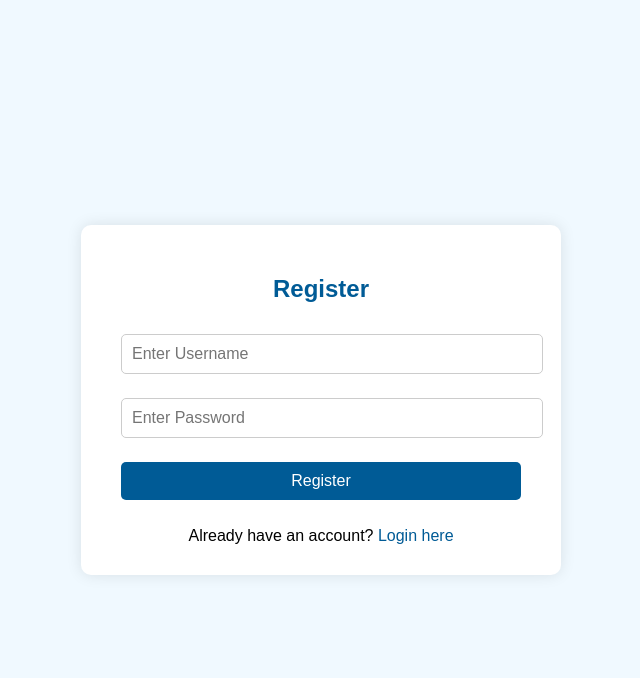
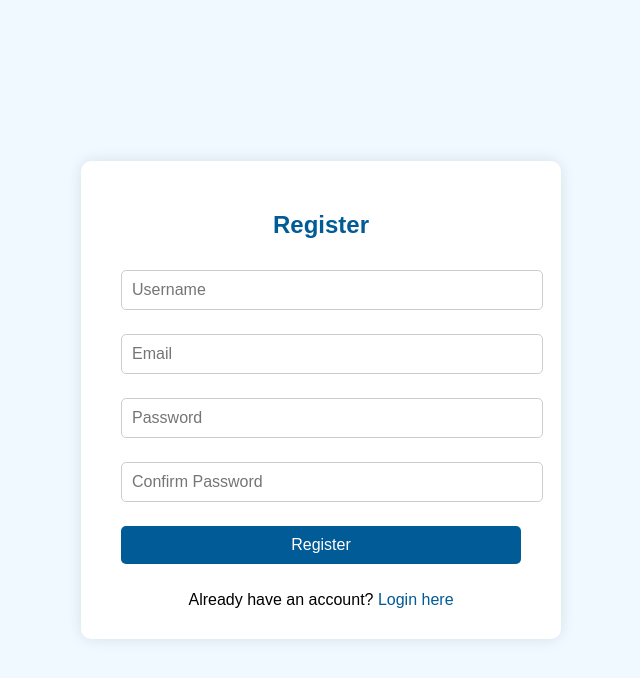
Before and after one commit to Norahyd/SecurityProject, a PHP site: page /register.php in a window 1280 px wide. Shown: the top 678 px of the page, without its empty margins (319-959 px from the left). Run offline with PHP 8.4, Linux system fonts and the light colour scheme.

Commit message:
updated version

```diff
--- a/SecureWebsite/register.php
+++ b/SecureWebsite/register.php
@@ -12,34 +12,41 @@ $success = "";
 
 if ($_SERVER["REQUEST_METHOD"] == "POST") {
     $username = trim($_POST["username"]);
+    $email = trim($_POST["email"]);
     $password = trim($_POST["password"]);
+    $confirm_password = trim($_POST["confirm_password"]);
 
-    if (empty($username) || empty($password)) {
-        $error = "Both fields are required.";
+    // Validate fields
+    if (empty($username) || empty($email) || empty($password) || empty($confirm_password)) {
+        $error = "All fields are required.";
+    } elseif (!filter_var($email, FILTER_VALIDATE_EMAIL)) {
+        $error = "Invalid email format.";
+    } elseif ($password !== $confirm_password) {
+        $error = "Passwords do not match.";
     } else {
-        $stmt = $conn->prepare("SELECT id FROM users WHERE username = ?");
-        $stmt->bind_param("s", $username);
+        // Check for existing username or email
+        $stmt = $conn->prepare("SELECT id FROM users WHERE username = ? OR email = ?");
+        $stmt->bind_param("ss", $username, $email);
         $stmt->execute();
         $stmt->store_result();
 
         if ($stmt->num_rows > 0) {
-            $error = "Username already exists.";
+            $error = "Username or email already exists.";
         } else {
             $hashed_password = password_hash($password, PASSWORD_BCRYPT);
-            $stmt = $conn->prepare("INSERT INTO users (username, password, role) VALUES (?, ?, 'user')");
-            $stmt->bind_param("ss", $username, $hashed_password);
+            $stmt = $conn->prepare("INSERT INTO users (username, email, password, role) VALUES (?, ?, ?, 'user')");
+            $stmt->bind_param("sss", $username, $email, $hashed_password);
 
             if ($stmt->execute()) {
                 $success = "Registration successful. <a href='../login.php'>Login here</a>.";
             } else {
-                $error = "Registration failed. Try again.";
+                $error = "Registration failed: " . $stmt->error;
             }
         }
         $stmt->close();
     }
 }
 ?>
-
 
 <!DOCTYPE html>
 <html>
@@ -68,7 +75,7 @@ if ($_SERVER["REQUEST_METHOD"] == "POST") {
             text-align: center;
             color: #005b96;
         }
-        input[type="text"], input[type="password"], input[type="submit"] {
+        input {
             width: 100%;
             padding: 10px;
             margin: 12px 0;
@@ -112,8 +119,10 @@ if ($_SERVER["REQUEST_METHOD"] == "POST") {
         <?php endif; ?>
 
         <form method="post">
-            <input type="text" name="username" placeholder="Enter Username" required>
-            <input type="password" name="password" placeholder="Enter Password" required>
+            <input type="text" name="username" placeholder="Username" required>
+            <input type="email" name="email" placeholder="Email" required>
+            <input type="password" name="password" placeholder="Password" required>
+            <input type="password" name="confirm_password" placeholder="Confirm Password" required>
             <input type="submit" value="Register">
         </form>
 
```
Also changed, not shown: VulnerableWebsite/register.php (+14 -9 lines).
